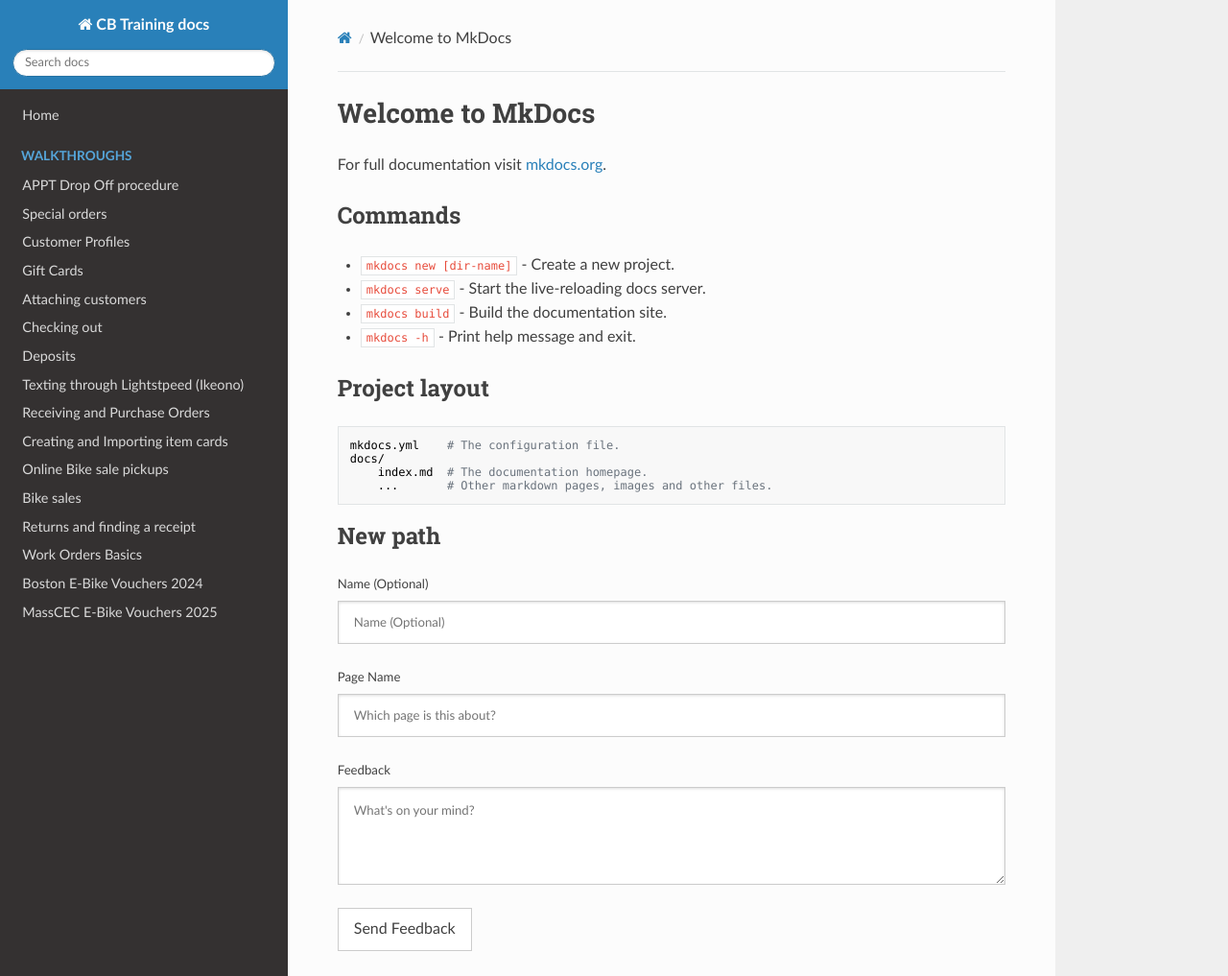
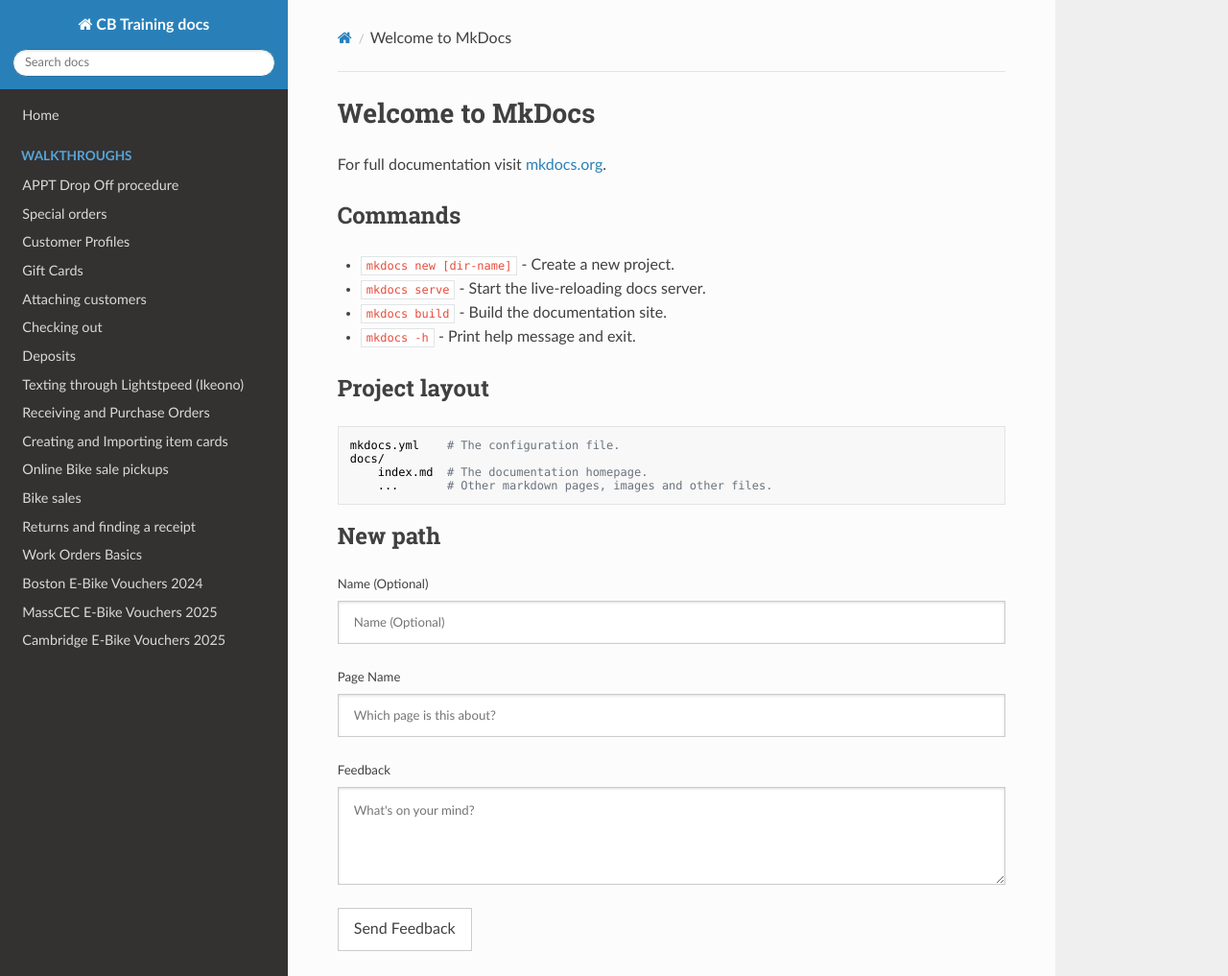
Before and after one commit to CambridgeBicycle/Knowledgebase, an MkDocs documentation site: the page built from docs/handbook.md, in a window 1280 px wide and 1017 px high. Shown: the whole window at 96% size. Built offline with MkDocs 1.6.1, drawn with Linux system fonts in a browser that asks for light colours; nearby versions of some CDN libraries.

Commit message:
first draft of cambridge voucher doc

```diff
--- a/mkdocs.yml
+++ b/mkdocs.yml
@@ -18,6 +18,7 @@
     - Work Orders Basics : workorder.md
     - Boston E-Bike Vouchers 2024: bostonvoucher.md
     - MassCEC E-Bike Vouchers 2025: massvoucher.md
+    - Cambridge E-Bike Vouchers 2025: cambridgevoucher.md
 #   - Opening/Closing procedure ROUGH DRAFT: clopen.md
 #   - Annual inventory OUTLINE : annualinv.md
 
```
